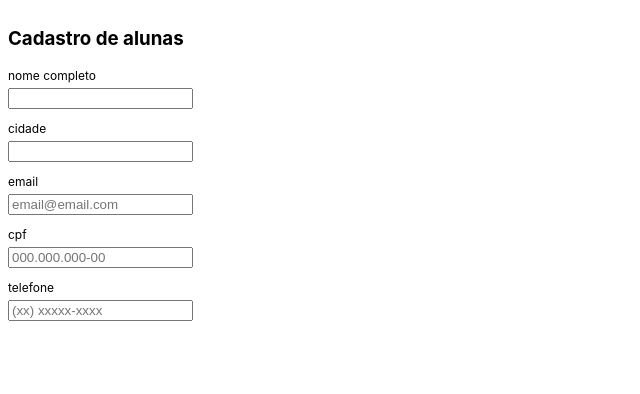
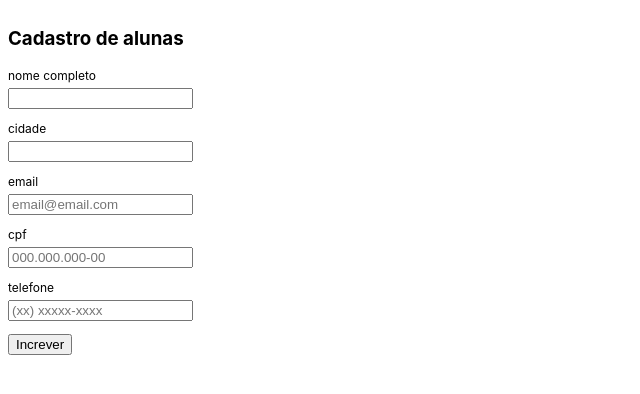
Before and after one commit to farebecca/register-form, a React (Create React App) app: page / in a window 1280 px wide. Shown: the top 394 px of the page, without its empty margins (0-640 px from the left). Built offline with nearby package versions, Linux system fonts and the light colour scheme.

Commit message:
adding validation for empty fields

```diff
--- a/src/components/RegisterForm/index.jsx
+++ b/src/components/RegisterForm/index.jsx
@@ -19,9 +19,16 @@ export class RegisterForm extends React.Component {
   handleChangeCpf = cpf => this.setState({ cpf });
   handleChangePhone = phone => this.setState({ phone });
 
+  handleSubmitForm = () => {
+    const { name, city, email, cpf, phone } = this.state;
+    if (!name || !city || !email || !cpf || !phone) {
+      alert("por favor, preencha todos os campos");
+    }
+  };
+
   render() {
     return (
-      <form>
+      <form onSubmit={() => this.handleSubmitForm()}>
         <FormInput
           label="nome completo"
           value={this.state.name}
@@ -51,6 +58,7 @@ export class RegisterForm extends React.Component {
           value={this.state.phone}
           handleChange={this.handleChangePhone}
         />
+        <button>Increver</button>
       </form>
     );
   }
```
